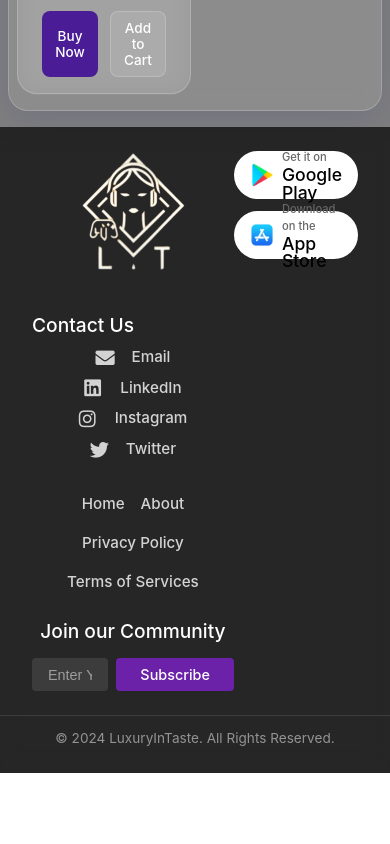
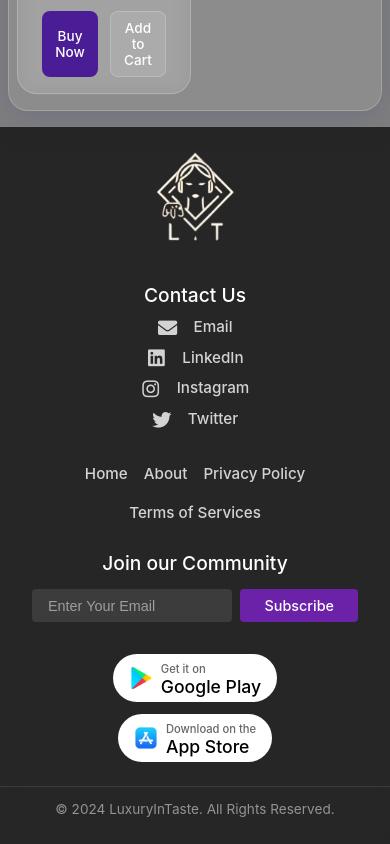
Before and after one commit to luxuryintaste-LIT/lit-ecommerce-backend, a React (Vite) app: page / in a window 390 px wide. Shown: the part 1778-2622 px from the top of the page. Before the commit the page ends 2551 px from the top, so only its background shows below. Built offline with nearby package versions, Linux system fonts and the light colour scheme.

Commit message:
again fixed

```diff
--- a/src/components/Footer.jsx
+++ b/src/components/Footer.jsx
@@ -8,7 +8,6 @@ const Footer = () => {
   return (
     <footer className="footer">
       <div className="footer-content">
-        <div className="footer-left">
         <div className="footer-main">
           <div className="footer-logo-section">
             <img src={logo} alt="LuxuryInTaste Logo" className="footer-logo" />
@@ -55,10 +54,7 @@ const Footer = () => {
               </a>
             </div>
           </div>
-          </div>
-        </div>
 
-        <div className="footer-right">
           <div className="app-downloads">
             <a href="#" className="store-badge">
               <img src={googlePlay} alt="Google Play icon" className="store-icon" />
--- a/src/styles/Footer.css
+++ b/src/styles/Footer.css
@@ -10,9 +10,6 @@
   max-width: 1200px;
   margin: 0 auto;
   padding: 0 2rem;
-  display: flex;
-  justify-content: space-between;
-  align-items: flex-start;
 }
 
 .footer-main {
@@ -20,15 +17,20 @@
   justify-content: space-between;
   align-items: flex-start;
   width: 100%;
-  gap: 2rem;
+  gap: 3rem;
 }
 
 .footer-logo-section {
   flex-shrink: 0;
 }
 
+.footer-logo {
+  width: 80px;
+  height: auto;
+}
+
 .footer-middle {
-  flex: 1;
+  flex: 2;
   display: flex;
   flex-direction: column;
   align-items: center;
@@ -57,7 +59,7 @@
 }
 
 .contact-section {
-  flex-shrink: 0;
+  flex: 1;
   min-width: 150px;
 }
 
@@ -155,10 +157,11 @@
 }
 
 .app-downloads {
+  flex: 1;
   display: flex;
   flex-direction: column;
   gap: 0.75rem;
-  justify-content: flex-end;
+  align-items: flex-end;
 }
 
 .store-badge {
@@ -231,6 +234,7 @@
     order: 1;
     width: 100%;
     min-width: auto;
+    text-align: center;
   }
 
   .footer-left {
@@ -271,7 +275,8 @@
   }
 
   .app-downloads {
-    flex-direction: column;
+    order: 3;
+    width: 100%;
     align-items: center;
   }
 }
```
Lines whose indentation alone changed are shown as unchanged.
